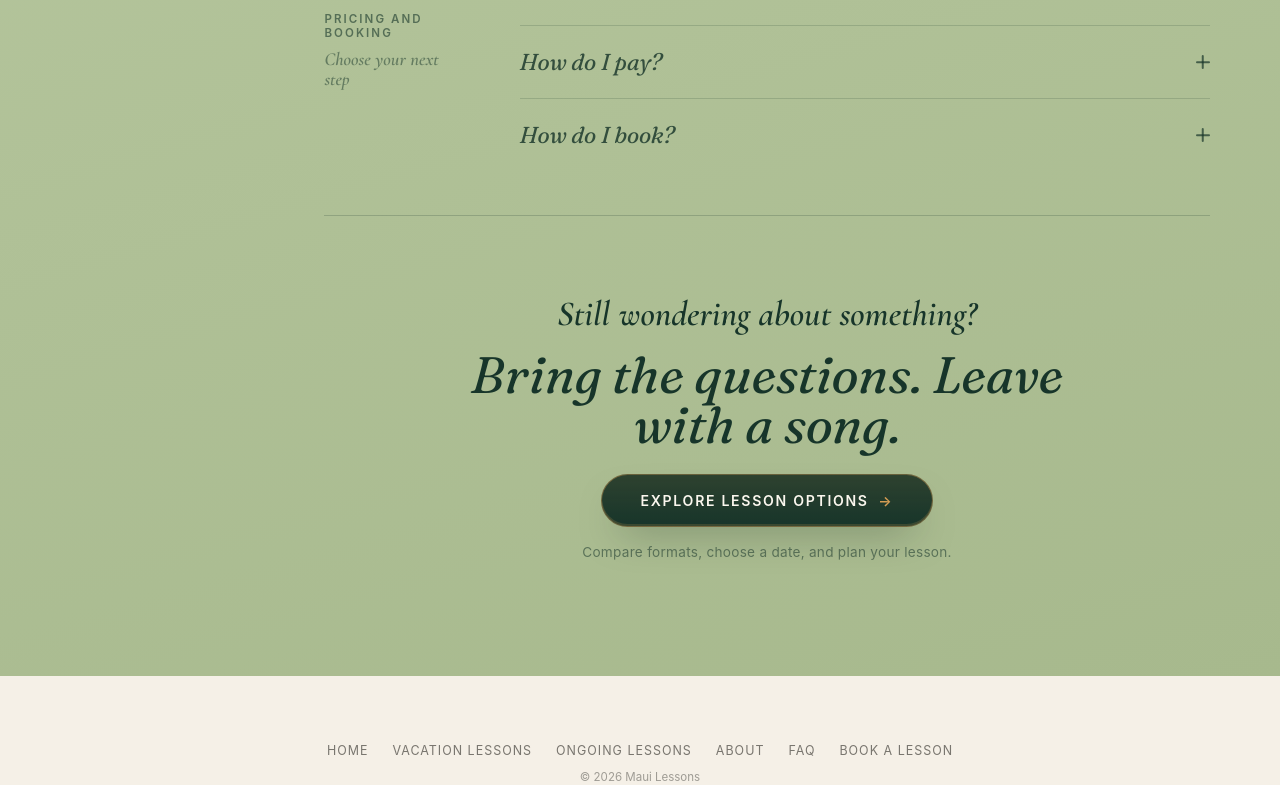
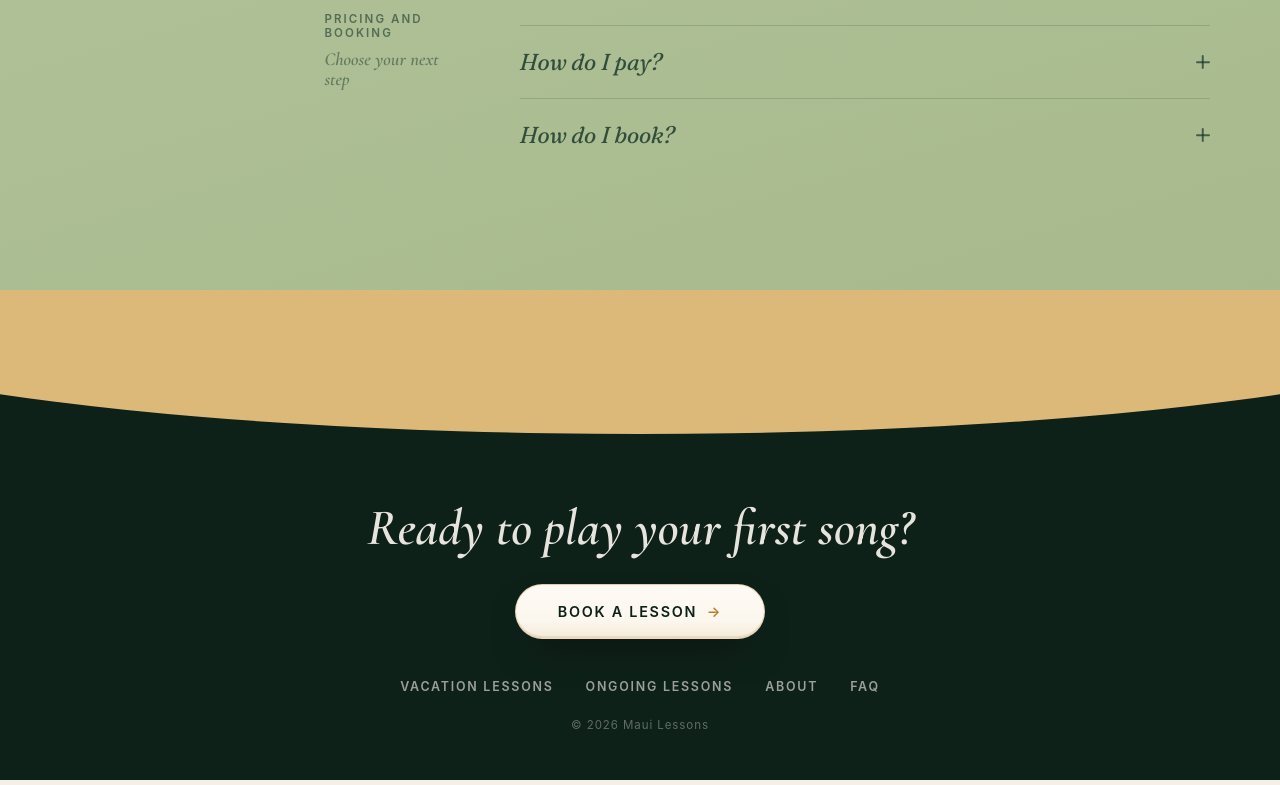
Before and after one commit to karinrub/maui-lessons, a React (Vite) app: page /faq in a window 1280 px wide. Shown: the part 2687-3472 px from the top of the page. Built offline with nearby package versions, Linux system fonts and the light colour scheme; a web font is replaced by a local one.

Commit message:
fix(faq): reuse home finale footer

```diff
--- a/src/components/faq/FaqSections.css
+++ b/src/components/faq/FaqSections.css
@@ -7,6 +7,14 @@
 .faq-page {
   width: min(100%, 1240px);
   margin: 0 auto;
+}
+
+/* The shared home finale must escape the FAQ content measure: its arch and
+   ink field intentionally meet the viewport edges, exactly as they do home. */
+.faq-page > .home-finale {
+  width: 100vw;
+  margin-right: calc(50% - 50vw);
+  margin-left: calc(50% - 50vw);
 }
 
 .faq-intro {
@@ -627,93 +635,6 @@
   object-position: 37% 63%;
 }
 
-.faq-close {
-  padding: clamp(3rem, 6vw, 5rem) 0 clamp(1.5rem, 3vw, 2.5rem);
-  border-top: 1px solid rgba(23, 53, 42, 0.2);
-  text-align: center;
-}
-
-.faq-close__inner {
-  display: flex;
-  flex-direction: column;
-  align-items: center;
-  gap: clamp(1.1rem, 2.2vw, 1.5rem);
-}
-
-.faq-close__line {
-  margin: 0;
-  color: var(--home-sage-ink);
-  font-family: 'Cormorant Garamond', Georgia, 'Times New Roman', serif;
-  font-size: clamp(1.5rem, 2.8vw, 2.2rem);
-  font-style: italic;
-  font-weight: 600;
-  line-height: 1.2;
-}
-
-.faq-close__promise {
-  max-width: 18ch;
-  margin: -0.6rem 0 0;
-  color: var(--home-sage-ink);
-  font-family: 'Fraunces', Georgia, serif;
-  font-size: clamp(2rem, 4vw, 3.5rem);
-  font-style: italic;
-  line-height: 0.98;
-}
-
-.faq-close__cta {
-  display: inline-flex;
-  align-items: center;
-  gap: 0.6rem;
-  padding: clamp(0.85rem, 1.5vw, 1.05rem) clamp(1.7rem, 3.2vw, 2.4rem);
-  border: 1px solid rgba(214, 158, 84, 0.42);
-  border-radius: 999px;
-  background:
-    linear-gradient(180deg, rgba(214, 158, 84, 0.12), rgba(214, 158, 84, 0)),
-    var(--home-sage-ink);
-  color: #fbf7ee;
-  font-size: 0.88rem;
-  font-weight: 600;
-  letter-spacing: 0.12em;
-  text-decoration: none;
-  text-transform: uppercase;
-  box-shadow:
-    0 18px 40px -20px rgba(13, 32, 24, 0.6),
-    inset 0 -2px 0 rgba(214, 158, 84, 0.18);
-  transition:
-    transform 0.24s ease,
-    box-shadow 0.24s ease;
-}
-
-.faq-close__cta:hover,
-.faq-close__cta:focus-visible {
-  transform: translateY(-2px);
-  box-shadow:
-    0 24px 48px -20px rgba(13, 32, 24, 0.7),
-    inset 0 -2px 0 rgba(214, 158, 84, 0.24);
-}
-
-.faq-close__cta:focus-visible {
-  outline: 1px solid rgba(23, 53, 42, 0.7);
-  outline-offset: 0.3rem;
-}
-
-.faq-close__cta-arrow {
-  /* Book-page gold (lighter cut for the ink button), foreshadowed sitewide. */
-  color: var(--maui-gold-light);
-  transition: transform 0.22s ease;
-}
-
-.faq-close__cta:hover .faq-close__cta-arrow {
-  transform: translateX(0.25rem);
-}
-
-.faq-close__note {
-  margin: -0.4rem 0 0;
-  color: rgba(23, 53, 42, 0.55);
-  font-size: 0.85rem;
-  letter-spacing: 0.02em;
-}
-
 @media (max-width: 760px) {
   .faq-page {
     width: 100%;
@@ -858,9 +779,6 @@
     opacity: 0.7;
   }
 
-  .faq-close__promise {
-    font-size: 2.3rem;
-  }
 }
 
 @media (prefers-reduced-motion: reduce) {
@@ -870,9 +788,7 @@
   .faq-row__icon,
   .faq-row__question-text,
   .faq-category-nav__link,
-  .faq-category-nav__link::before,
-  .faq-close__cta,
-  .faq-close__cta-arrow {
+  .faq-category-nav__link::before {
     transition: none;
   }
 
--- a/src/components/faq/FaqSections.tsx
+++ b/src/components/faq/FaqSections.tsx
@@ -2,6 +2,7 @@ import { Fragment, useEffect, useLayoutEffect, useRef, useState, type MouseEvent
 import { Link } from 'react-router-dom'
 import gsap from 'gsap'
 import { ScrollTrigger } from 'gsap/ScrollTrigger'
+import HomeFinale from '../home/HomeFinale'
 import usePrefersReducedMotion from '../../hooks/usePrefersReducedMotion'
 import playIfInView from '../../utils/playIfInView'
 import {
@@ -340,25 +341,6 @@ export default function FaqSections() {
         )
       }
 
-      const closeSection = root.querySelector('.faq-close')
-      const closeTween = gsap.fromTo(
-        root.querySelector('.faq-close__inner'),
-        { autoAlpha: 0, y: 24 },
-        {
-          autoAlpha: 1,
-          y: 0,
-          duration: 0.8,
-          ease: 'power3.out',
-          scrollTrigger: {
-            trigger: closeSection,
-            start: 'top 85%',
-            toggleActions: 'play none none none',
-          },
-        },
-      )
-      if (closeSection) {
-        playIfInView(closeTween, closeSection)
-      }
     }, root)
 
     return () => {
@@ -524,22 +506,10 @@ export default function FaqSections() {
               </Fragment>
             ))}
 
-            <section className="faq-close" aria-label="Book a lesson">
-              <div className="faq-close__inner">
-                <p className="faq-close__line">Still wondering about something?</p>
-                <p className="faq-close__promise">Bring the questions. Leave with a song.</p>
-                <Link to="/book" className="faq-close__cta">
-                  Explore lesson options
-                  <span className="faq-close__cta-arrow" aria-hidden="true">
-                    →
-                  </span>
-                </Link>
-                <p className="faq-close__note">Compare formats, choose a date, and plan your lesson.</p>
-              </div>
-            </section>
           </div>
         </div>
       </div>
+      <HomeFinale />
     </div>
   )
 }
--- a/src/layout/SiteLayout.tsx
+++ b/src/layout/SiteLayout.tsx
@@ -20,6 +20,7 @@ export default function SiteLayout() {
   const pathname = location.pathname.replace(/\/+$/, '') || '/'
   const isHome = pathname === '/'
   const isWeeklyLessons = pathname === '/weekly-lessons'
+  const isFaq = pathname === '/faq'
   const isTouristLessons = pathname === '/tourist-lessons'
   const isAbout = pathname === '/about'
   const isCinematic = isTouristLessons || isAbout || isWeeklyLessons
@@ -82,7 +83,7 @@ export default function SiteLayout() {
       {/* Home ends on HomeFinale and Ongoing on its weekly-close band — both
           already carry this same footer content (nav links + copyright), so a
           cream SiteFooter strip below would break their ink fields. */}
-      {isHome || isWeeklyLessons ? null : <SiteFooter />}
+      {isHome || isWeeklyLessons || isFaq ? null : <SiteFooter />}
     </div>
   )
 }
```
Also changed, not shown: 1 other file (tests, documents, lock files or other folders).
